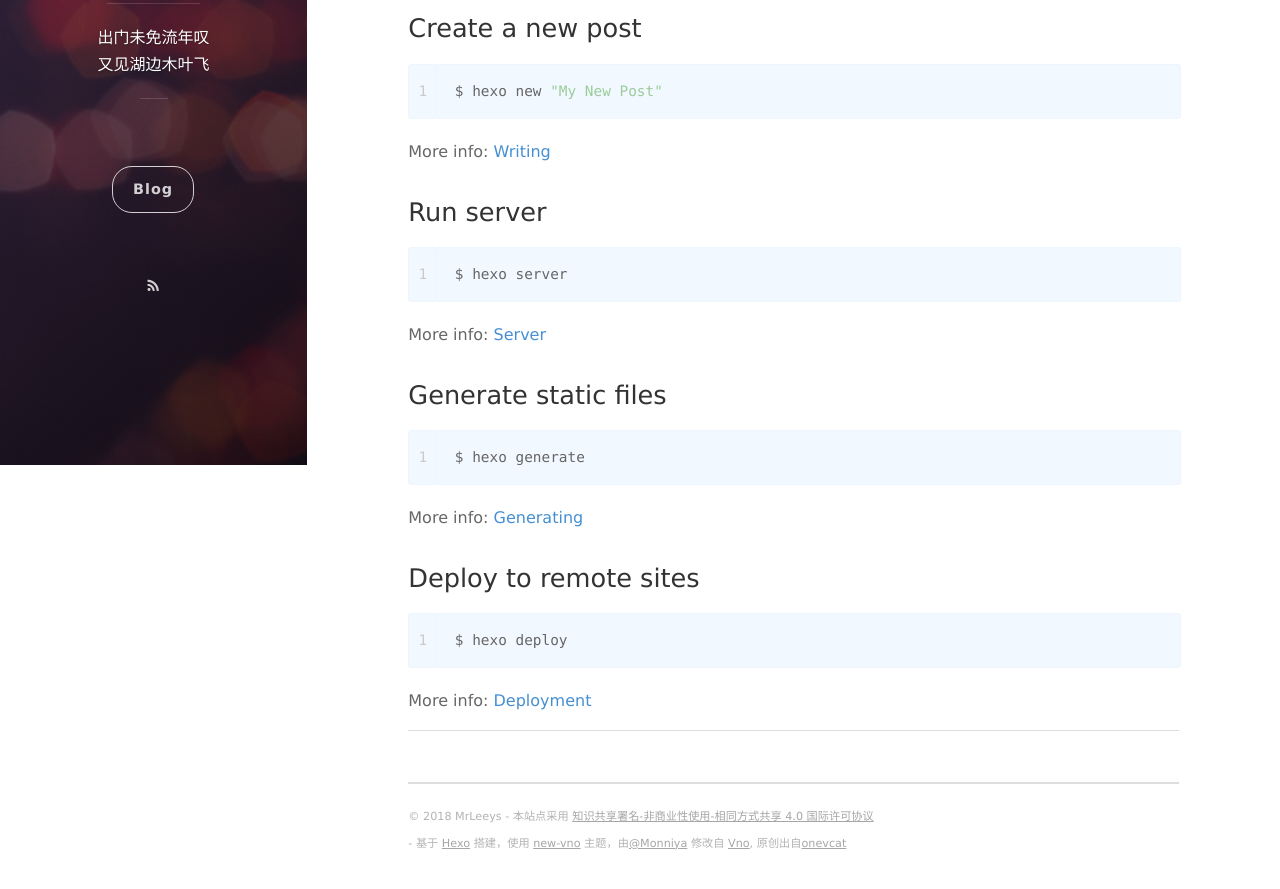
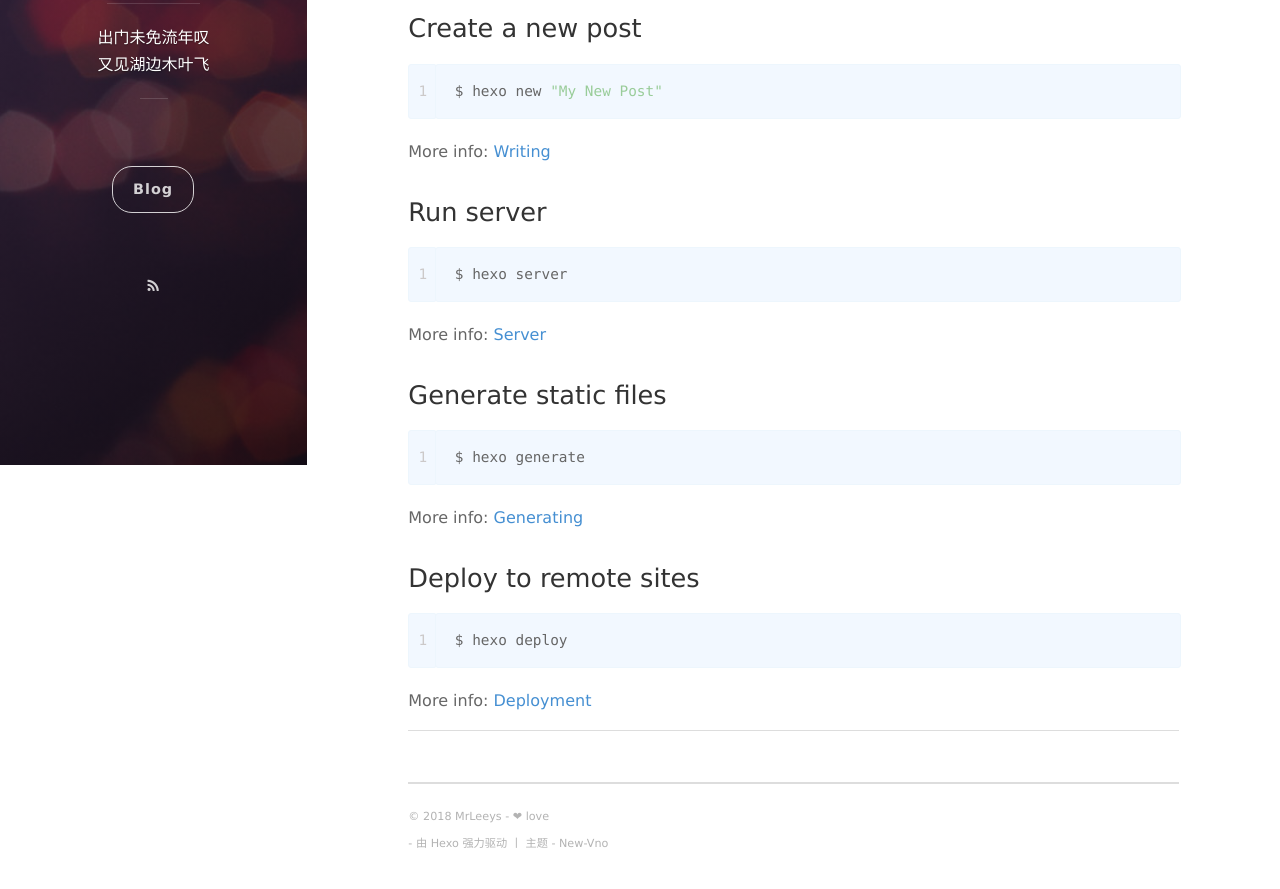
Before and after one commit to MrLeeys/MrLeeys, a plain HTML site: page 2018/04/26/hello-world/index.html in a window 1280 px wide. Shown: the part 335-1224 px from the top of the page. Drawn offline with nearby package versions, Linux system fonts and the light colour scheme; some packages are replaced by stand-ins of ours; a script that the page names is missing.

Commit message:
Site updated: 2018-04-26 17:08:13

```diff
--- a/2018/04/26/hello-world/index.html
+++ b/2018/04/26/hello-world/index.html
@@ -158,11 +158,11 @@
 
             <footer class="footer">
     <span class="footer__copyright">
-        &copy; 2018 MrLeeys - 本站点采用 <a href="http://creativecommons.org/licenses/by-nc-sa/4.0/">知识共享署名-非商业性使用-相同方式共享 4.0 国际许可协议</a>
+        &copy; 2018 MrLeeys - ❤ love
 
     </span>
     <span class="footer__copyright">
-             - 基于 <a href="http://hexo.io">Hexo</a> 搭建，使用 <a href="https://github.com/monniya/hexo-theme-new-vno ">new-vno</a> 主题，由<a href="https://monniya.com ">@Monniya</a> 修改自 <a href="https://github.com/lenbo-ma/hexo-theme-vno" target="_blank">Vno</a>, 原创出自<a href="http://github.com/onevcat/vno" target="_blank">onevcat</a>
+             - 由 Hexo 强力驱动 丨 主题 - New-Vno
          </span>
 
 
```
Also changed, not shown: archives/2018/04/index.html (+2 -2 lines), archives/2018/index.html (+2 -2 lines), archives/index.html (+2 -2 lines), index.html (+2 -2 lines).
